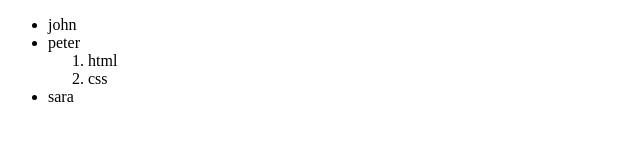
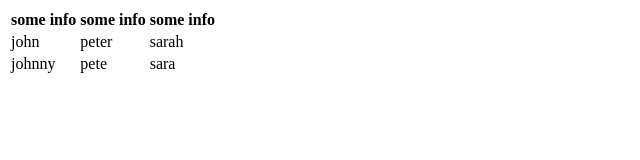
Before and after one commit to syfqhamirh/HTML, a plain HTML site: page index.html in a window 1280 px wide. Shown: the whole page, without its empty margins (0-640 px from the left). Drawn offline with Linux system fonts and the light colour scheme.

Commit message:
create table

```diff
--- a/index.html
+++ b/index.html
@@ -7,14 +7,22 @@
  <title>Document</title>
 </head>
 <body>
- <ul>
-  <li>john</li>
-  <li>peter</li>
-   <ol>
-    <li>html</li>
-    <li>css</li>
-   </ol>
-  <li>sara</li>
- </ul>
+ <table>
+  <tr>
+   <th>some info</th>
+   <th>some info</th>
+   <th>some info</th>
+  </tr>
+  <tr>
+   <td>john</td>
+   <td>peter</td>
+   <td>sarah</td>
+  </tr>
+  <tr>
+   <td>johnny</td>
+   <td>pete</td>
+   <td>sara</td>
+  </tr>
+ </table>
 </body>
 </html>
```
